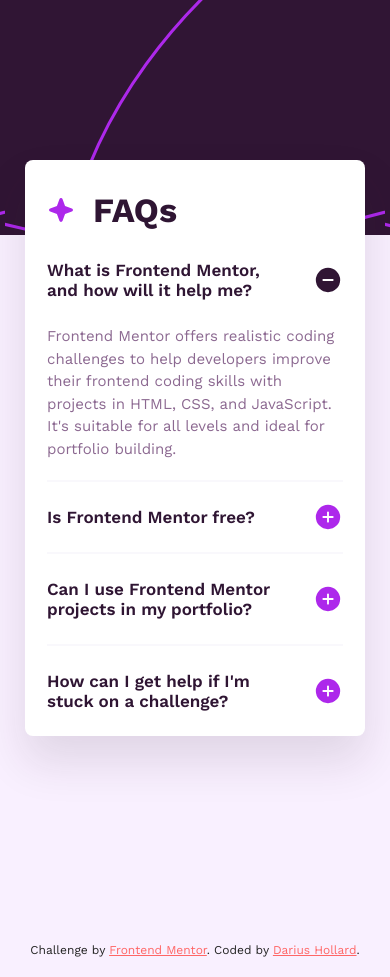
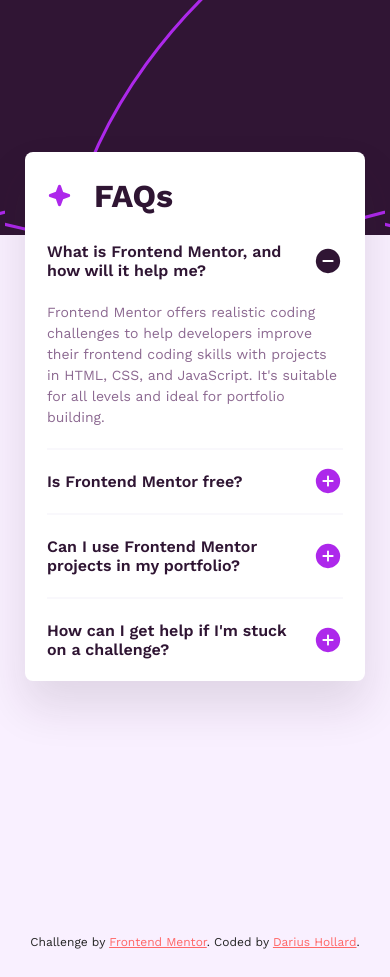
Before and after one commit to dhollard/practice-faq-accordion-js, a plain HTML site: page index.html in a window 390 px wide. Drawn offline with Linux system fonts and the light colour scheme.

Commit message:
Improved mobile CSS fidelity to match challenge goal even further

```diff
--- a/assets/scss/_accordion.scss
+++ b/assets/scss/_accordion.scss
@@ -8,7 +8,7 @@
     display: flex;
     flex-direction: column;
     border-radius: 8px;
-    padding: 30px 22px 0px 22px;
+    padding: 25px 22px 0px 22px;
     box-shadow: 0px 25px 45px 1px rgba(47, 21, 51, 0.12);
 
     // media query .accordion-container
@@ -32,7 +32,7 @@
 
         // Title text
         .accordion-title {
-            font-size: 34px;
+            font-size: 32px;
             color: var(--dark-purple);
             margin: 0;
             font-weight: 700;
@@ -45,11 +45,11 @@
 
         // Icon
         img {
-            min-width: 28px;
-            width: 28px;
-            min-height: 28px;
-            height: 28px;
-            margin-right: 18px;
+            min-width: 25px;
+            width: 25px;
+            min-height: 25px;
+            height: 25px;
+            margin-right: 22px;
 
             // media query img inside .accordion-header
             @include global.desktop {
@@ -96,11 +96,11 @@
             // Title text
             .acc-tab-title {
                 font-family: 'Work Sans', sans-serif;
-                font-size: 17px;
+                font-size: 16px;
                 margin: 0;
                 font-weight: 600;
                 color: var(--dark-purple);
-                padding: 25px 0 25px 0;
+                padding: 22px 0 22px 0;
 
                 // media query .acc-tab-title
                 @include global.desktop {
@@ -146,7 +146,7 @@
 
             p {
                 margin: 0;
-                font-size: 15px;
+                font-size: 14px;
                 font-weight: 400;
                 color: var(--grayish-purple);
                 line-height: 1.5;
--- a/assets/scss/_global.scss
+++ b/assets/scss/_global.scss
@@ -34,7 +34,7 @@
     background-position: top;
     background-repeat: repeat-x;
     background-size: auto 235px;
-    padding: 19vh 25px 20px 25px;
+    padding: 18vh 25px 20px 25px;
     display: flex;
     justify-content: center;
     align-items: start;
@@ -42,5 +42,6 @@
     @include desktop {
         background-image: url("../img/background-pattern-desktop.svg");
         background-size: auto 320px;
+        padding: 19vh 25px 20px 25px;
     }
 }
```
Also changed, not shown: assets/css/style.css, 1 other file.
